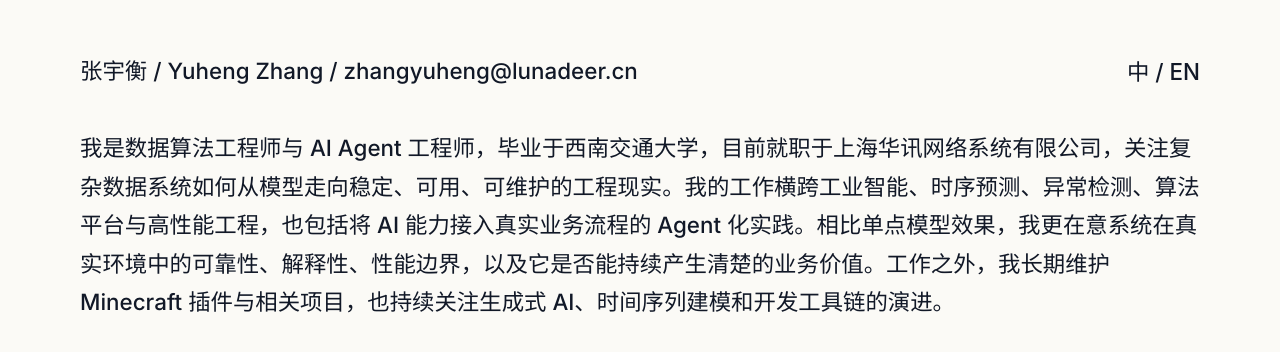
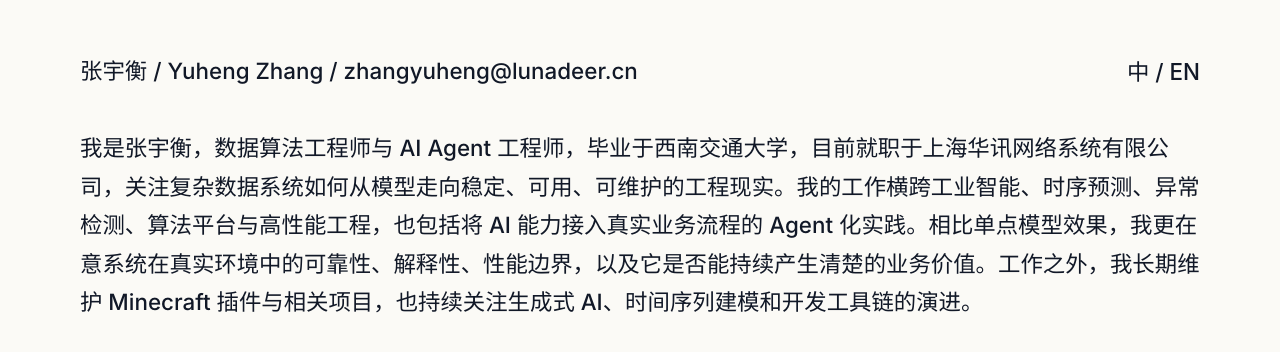
Before and after one commit to ColdeZhang/ZhangYuheng, a React (Vite) app: page / in a window 1280 px wide. Shown: the part 212-564 px from the top of the page. Built offline with nearby package versions, Linux system fonts and the light colour scheme.

Commit message:
fix: keep full mother text in layout

```diff
--- a/src/components/HomePage.tsx
+++ b/src/components/HomePage.tsx
@@ -7,12 +7,7 @@ export function HomePage() {
   const content = homepageContent[locale];
 
   const paragraphText = useMemo(
-    () =>
-      content.segments
-        .map((segment) => segment.text)
-        .join('')
-        .replace(/^我是张宇衡，/, '我是')
-        .replace(/^I'm Yuheng Zhang, /, "I'm "),
+    () => content.segments.map((segment) => segment.text).join(''),
     [content.segments],
   );
 
```
Also changed, not shown: 1 other file (tests, documents, lock files or other folders).
